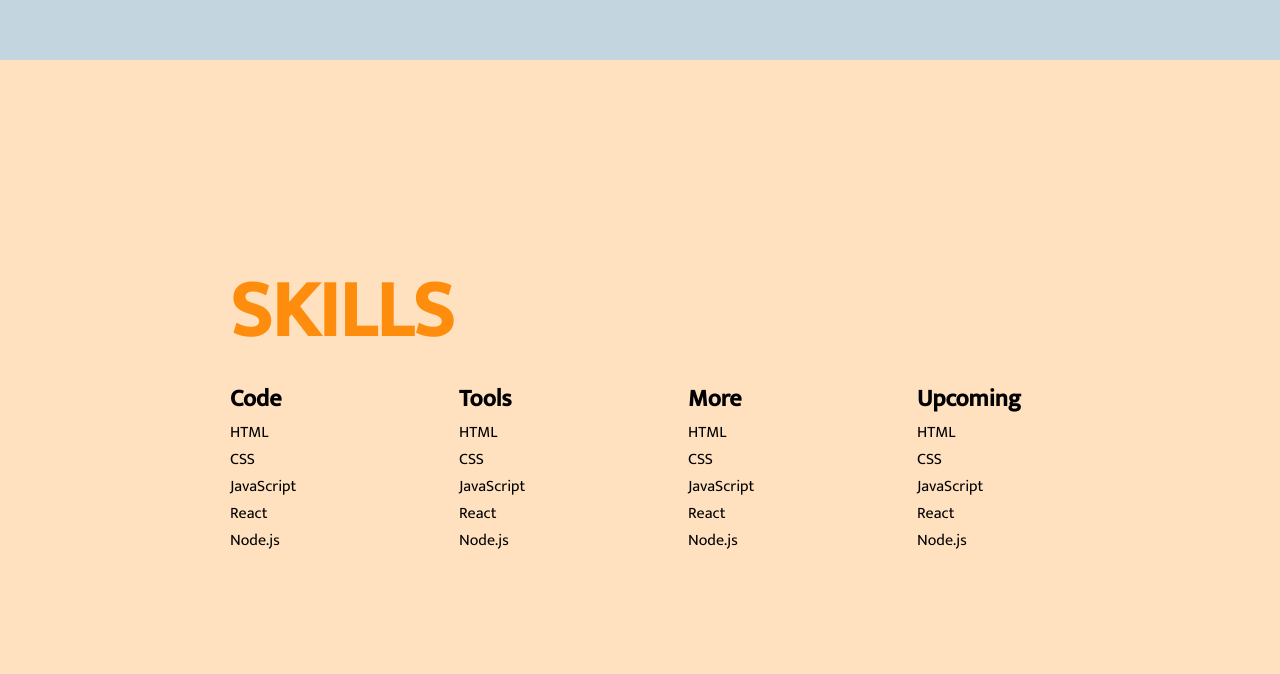
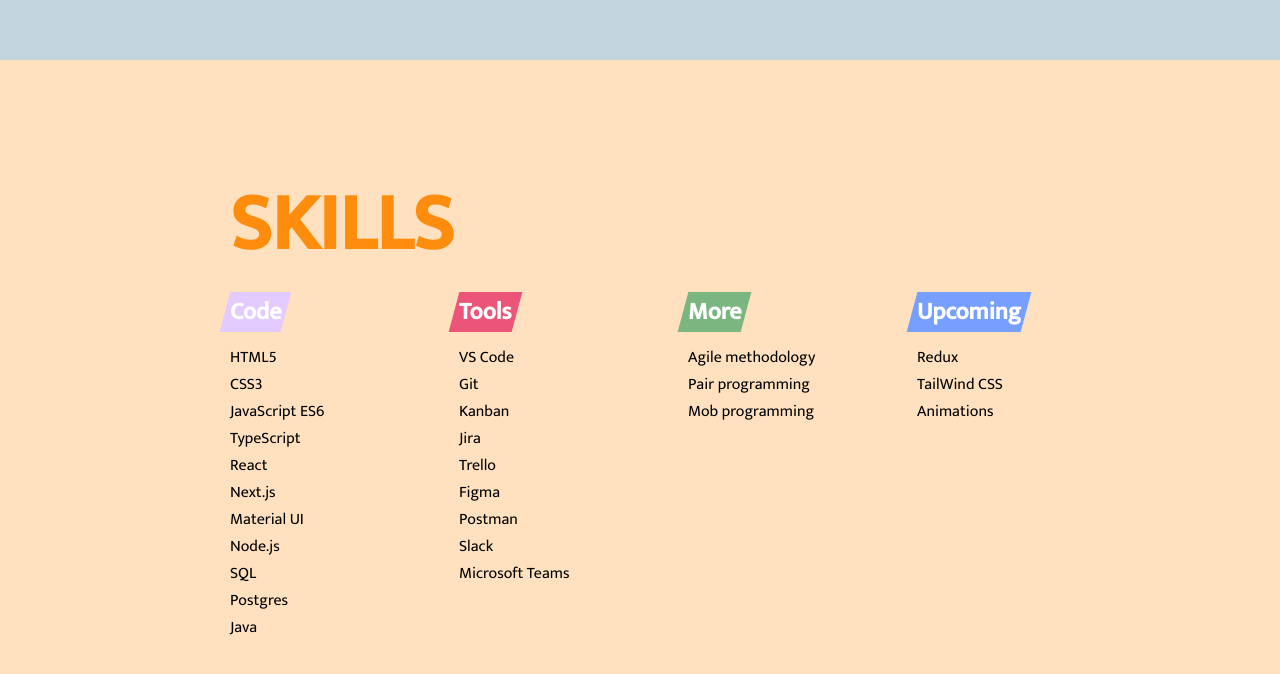
Before and after one commit to lindabertling/lindas-portfolio, a Next.js app: page / in a window 1280 px wide. Shown: the part 1420-2094 px from the top of the page. Built offline with nearby package versions, Linux system fonts and the light colour scheme; a web font is replaced by a local one.

Commit message:
added background colors to titles and actual data

```diff
--- a/src/components/SkillsSection.jsx
+++ b/src/components/SkillsSection.jsx
@@ -1,10 +1,14 @@
 import React from "react";
 import classes from "./skillsSection.module.css";
 
-const ListSection = ({ title, listOfSkills }) => {
+const ListSection = ({ title, listOfSkills, background }) => {
   return (
     <div className={classes.skillsColumn}>
-      <h4>{title}</h4>
+      <h4>
+        <span className={`${classes.highlighted} ${classes[background]}`}>
+          {title}
+        </span>
+      </h4>
       <ul>
         {listOfSkills.map((skill) => {
           return <li key={skill}>{skill}</li>;
@@ -15,17 +19,62 @@
 };
 
 const SkillsSection = () => {
-  const codeSkills = ["HTML", "CSS", "JavaScript", "React", "Node.js"];
+  const codeBullets = [
+    "HTML5",
+    "CSS3",
+    "JavaScript ES6",
+    "TypeScript",
+    "React",
+    "Next.js",
+    "Material UI",
+    "Node.js",
+    "SQL",
+    "Postgres",
+    "Java",
+  ];
+  const toolsBullets = [
+    "VS Code",
+    "Git",
+    "Kanban",
+    "Jira",
+    "Trello",
+    "Figma",
+    "Postman",
+    "Slack",
+    "Microsoft Teams",
+  ];
+  const moreBullets = [
+    "Agile methodology",
+    "Pair programming",
+    "Mob programming",
+  ];
+  const upcomingBullets = ["Redux", "TailWind CSS", "Animations"];
 
   return (
     <section className={classes.skillsSectionWrapper}>
       <div className={classes.skillsContentWrapper}>
         <h3>SKILLS</h3>
         <div className={classes.skillsContent}>
-          <ListSection title="Code" listOfSkills={codeSkills} />
-          <ListSection title="Tools" listOfSkills={codeSkills} />
-          <ListSection title="More" listOfSkills={codeSkills} />
-          <ListSection title="Upcoming" listOfSkills={codeSkills} />
+          <ListSection
+            title="Code"
+            listOfSkills={codeBullets}
+            background="purple"
+          />
+          <ListSection
+            title="Tools"
+            listOfSkills={toolsBullets}
+            background="pink"
+          />
+          <ListSection
+            title="More"
+            listOfSkills={moreBullets}
+            background="green"
+          />
+          <ListSection
+            title="Upcoming"
+            listOfSkills={upcomingBullets}
+            background="blue"
+          />
         </div>
       </div>
     </section>
--- a/src/components/skillsSection.module.css
+++ b/src/components/skillsSection.module.css
@@ -21,6 +21,36 @@
   gap: 24px;
 }
 
-.skillsColumn {
-  /* min-width: ; */
+.skillsColumn h4 {
+  margin-bottom: 12px;
 }
+
+.highlighted {
+  position: relative;
+  z-index: 1;
+  color: #fff;
+}
+
+.highlighted::before {
+  content: "";
+  position: absolute;
+  top: 0;
+  bottom: 0;
+  left: -5px;
+  right: -5px;
+  transform: skew(-15deg);
+  z-index: -1;
+}
+
+.purple::before {
+  background-color: #e3caff;
+}
+.pink::before {
+  background-color: #eb5577;
+}
+.green::before {
+  background-color: #7bb580;
+}
+.blue::before {
+  background-color: #769fff;
+}
```
